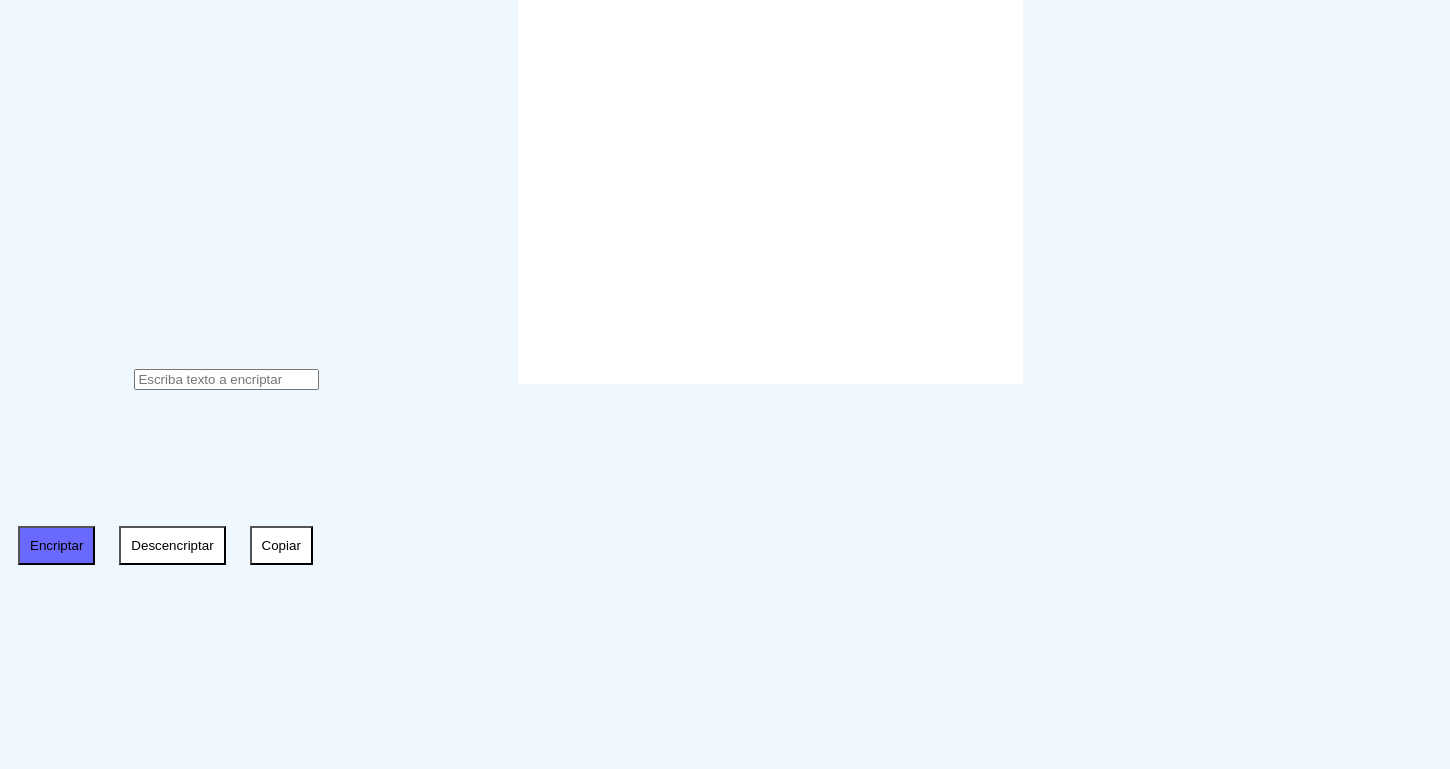
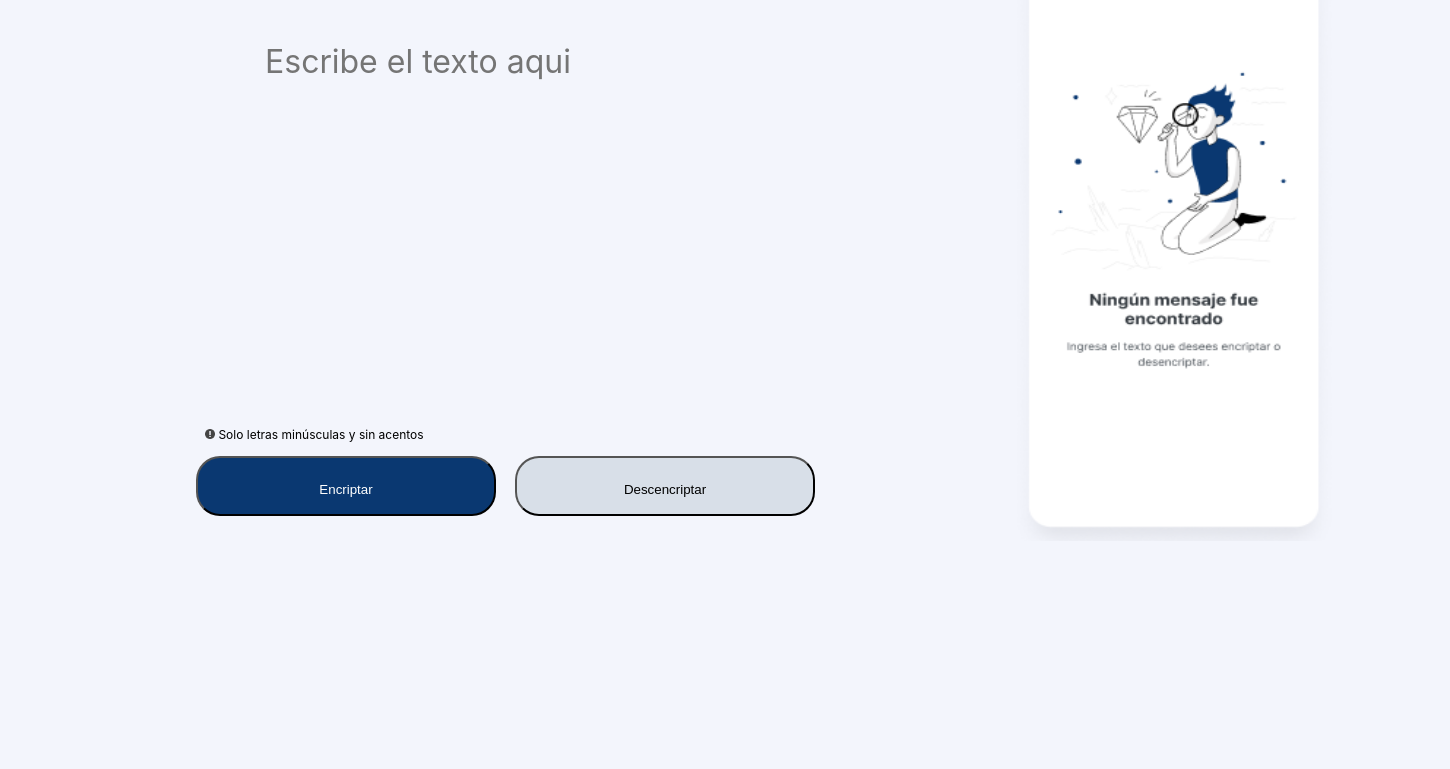
Before and after one commit to carlosedu1234/Encriptador, a plain HTML site: page proyectoEncriptador.html in a window 1280 px wide. Shown: the part 130-899 px from the top of the page, 1450 px wide, since content can reach past the window. Before the commit the page ends 800 px from the top, so only its background shows below. Drawn offline with Linux system fonts and the light colour scheme.

Commit message:
adelantod interfaz pantalla de inicio

```diff
--- a/Js/encriptador.js
+++ b/Js/encriptador.js
@@ -1,5 +1,9 @@
 var textoNormal = document.getElementById('textoEncriptar');
 var copiarTexto = document.getElementById("textoEncriptado");
+var contenidoEncriptado=document.getElementById("contenedorEncriptado");
+var botonCopiar=document.getElementById("botonCop");
+
+botonCopiar.style.display="none";
 var texto = [];
 
 function validarCadena(cadena) {
@@ -19,8 +23,10 @@ function encriptar() {
 
 
 
+    if (validarCadena(textoNormal.value)) {
+        botonCopiar.style.display="block";
 
-    if (validarCadena(textoNormal.value)) {
+        contenidoEncriptado.style.display="none";
 
         let textoEncriptar = textoNormal.value;
         let textoSeparado = [];
--- /dev/null
+++ b/estiloscss/reset.css
@@ -0,0 +1,48 @@
+/* http://meyerweb.com/eric/tools/css/reset/
+   v2.0 | 20110126
+   License: none (public domain)
+*/
+
+html, body, div, span, applet, object, iframe,
+h1, h2, h3, h4, h5, h6, p, blockquote, pre,
+a, abbr, acronym, address, big, cite, code,
+del, dfn, em, img, ins, kbd, q, s, samp,
+small, strike, strong, sub, sup, tt, var,
+b, u, i, center,
+dl, dt, dd, ol, ul, li,
+fieldset, form, label, legend,
+table, caption, tbody, tfoot, thead, tr, th, td,
+article, aside, canvas, details, embed,
+figure, figcaption, footer, header, hgroup,
+menu, nav, output, ruby, section, summary,
+time, mark, audio, video {
+	margin: 0;
+	padding: 0;
+	border: 0;
+	font-size: 100%;
+	font: inherit;
+	vertical-align: baseline;
+}
+/* HTML5 display-role reset for older browsers */
+article, aside, details, figcaption, figure,
+footer, header, hgroup, menu, nav, section {
+	display: block;
+}
+body {
+	line-height: 1;
+}
+ol, ul {
+	list-style: none;
+}
+blockquote, q {
+	quotes: none;
+}
+blockquote:before, blockquote:after,
+q:before, q:after {
+	content: '';
+	content: none;
+}
+table {
+	border-collapse: collapse;
+	border-spacing: 0;
+}
--- a/estiloscss/ventana.css
+++ b/estiloscss/ventana.css
@@ -1,43 +1,152 @@
 body {
-  background-color: aliceblue;
+  margin:0px;
+  padding: 0px;
+  background: #f3f5fc;
+}
+
+.imagenLogo {
+  position: relative;
+  margin-top: 40px;
+  margin-left: 40px;
+  height: 48px;
+  width: 70px;
+
+}
+.titulo {
+  float: inherit;
+  margin-left: 20px;
+}
+.contenedor {
+  margin: auto;
+  height: 1024px;
+  width: 1440px;
+  left: -2277px;
+  padding: 5px;
+  background: #f3f5fc;
+}
+
+
+
+.izquierda {
+  float: left;
+  width: 70%;
+  border-radius: 20px;
+  height: auto;
+}
+.contenedorDerecha {
+  position: relative;
+  float: left;
+  right: 0px;
+  top: -83px;
+  width: 320px;
+  border-radius: 20px;
+  height: 647px;
+  background: rgb(255, 255, 255);
+
+}
+
+.mensajeEncriptado{
+
+font-size: 20px;
+bottom: 680px;
+left: 43px;
+width: 100%;
+}
+
+.imagenEncriptar{
+  position: relative;
+  width: 100%;
+  height: 100%;
+}
+.contenedorImagen{
+  width: 100%;
+  height: 100%;
+}
+.imagenEncriptar {
+  position: relative;
+  width: 100%;
+  height: 100%;
+}
+
+.contenedorBotones {
+  float: left;
+  width: 70%;
+  height: auto;
 }
 
 .contenedorTexto {
-  width: 20%;
-  padding: 10%;
-  padding-top: 30%;
-  display: inline-block;
-  height: 100%;
-  background-color: aliceblue;
+  position: relative;
+  width: 577px;
+  height: 48px;
+  left: 144px;
+  top: 110px;
+  font-family: "Inter";
+  font-style: normal;
+  font-weight: 400;
+  font-size: 32px;
+  line-height: 150%;
+  background: #f3f5fc;
+  outline: none;
+  color: #4d5157;
   border: none;
-  font-size: 20px;
-  text-align: left;
-
 }
 
-.contenedorTextoSalida{
-
-background-color: white;
-}
-
-.contenedorBotones {
-  display: inline-block;
+.parrafo {
+  position: relative;
+  left: 200px;
+  top: -210px;
+  font-family: "Inter";
+  font-style: normal;
+  font-weight: 400;
+  font-size: 12px;
+  line-height: 150%;
 }
 .botonesEn {
-  margin: 10px;
-  padding: 10px;
-  background-color: rgb(105, 105, 255);
+  position: relative;
+  margin-left: 15px;
+  left: 176px;
+  top: -210px;
+  padding: 24px;
+  gap: 8px;
+  width: 300px;
+  height: 60px;
+  background: #0a3871;
+  border-radius: 24px;
+  flex: none;
+  color: white;
+  order: 0;
+  flex-grow: 0;
 }
 
 .botonesDes {
-  margin: 10px;
-  padding: 10px;
-  background-color: white;
-
+  position: relative;
+  left: 176px;
+  top: -210px;
+  margin-left: 15px;
+  padding: 24px;
+  gap: 8px;
+  width: 300px;
+  height: 60px;
+  background: #d8dfe8;
+  border-radius: 24px;
+  flex: none;
+  order: 0;
+  flex-grow: 0;
 }
 
 .botonCopiar{
+  position: relative;
+  left: 35px;
+  top:542px;
+  margin-left: 15px;
+  padding: 10px;
+  gap: 8px;
+  width: 222px;
+  height: 54px;
+  background: #d8dfe8;
+  border-radius: 24px;
+  flex: none;
+  order: 0;
+  flex-grow: 0;
 
-
-    display: block;
 }
--- a/proyectoEncriptador.html
+++ b/proyectoEncriptador.html
@@ -8,30 +8,37 @@
     <title>Encriptador</title>
   </head>
   <body>
-    <div>
-      <div class="contenedorTexto">
+    <div class="contenedor">
+      <div>
+        <img class="imagenLogo" src="imagenes/Vector.png" alt="logo" />
         <input
           id="textoEncriptar"
+          class="contenedorTexto"
           type="text"
-          placeholder="Escriba texto a encriptar"
+          placeholder="Escribe el texto aqui"
         />
       </div>
+      <div class="izquierda"><h2></h2></div>
+      <div class="contenedorDerecha">
 
-      <div
-        class="contenedorTexto contenedorTextoSalida"
-        id="textoEncriptado"
-      ></div>
-    </div>
-
-    <div>
-      <div class="contenedorBotones">
-        <button class="botonesEn" onclick="encriptar()">Encriptar</button>
+        <div id="contenedorEncriptado" class="contenedorImagen"><img   class="imagenEncriptar" src="imagenes/1.png" alt="fondo" /></div>
+        <div class="mensajeEncriptado" id="textoEncriptado" ></div>
+        <button class="botonCopiar" onclick="copiar()" id="botonCop">Copiar</button>
       </div>
       <div class="contenedorBotones">
+        <p class="parrafo">
+          <ion-icon name="alert-circle-outline"></ion-icon>
+          <img
+            src="imagenes/exclamation-circle_icon-icons.com_70165.png"
+            alt="icono"
+            width="10px"
+          />
+          Solo letras minúsculas y sin acentos
+        </p>
+        <button class="botonesEn" onclick="encriptar()">Encriptar</button>
         <button class="botonesDes" onclick="descencriptar()">
           Descencriptar
         </button>
-        <button class="botonesDes" onclick="copiar()">Copiar</button>
       </div>
     </div>
   </body>
```
Also changed, not shown: imagenes/Vector.png (added), imagenes/descarga.png (added), imagenes/exclamation-circle_icon-icons.com_70165.png (added).
